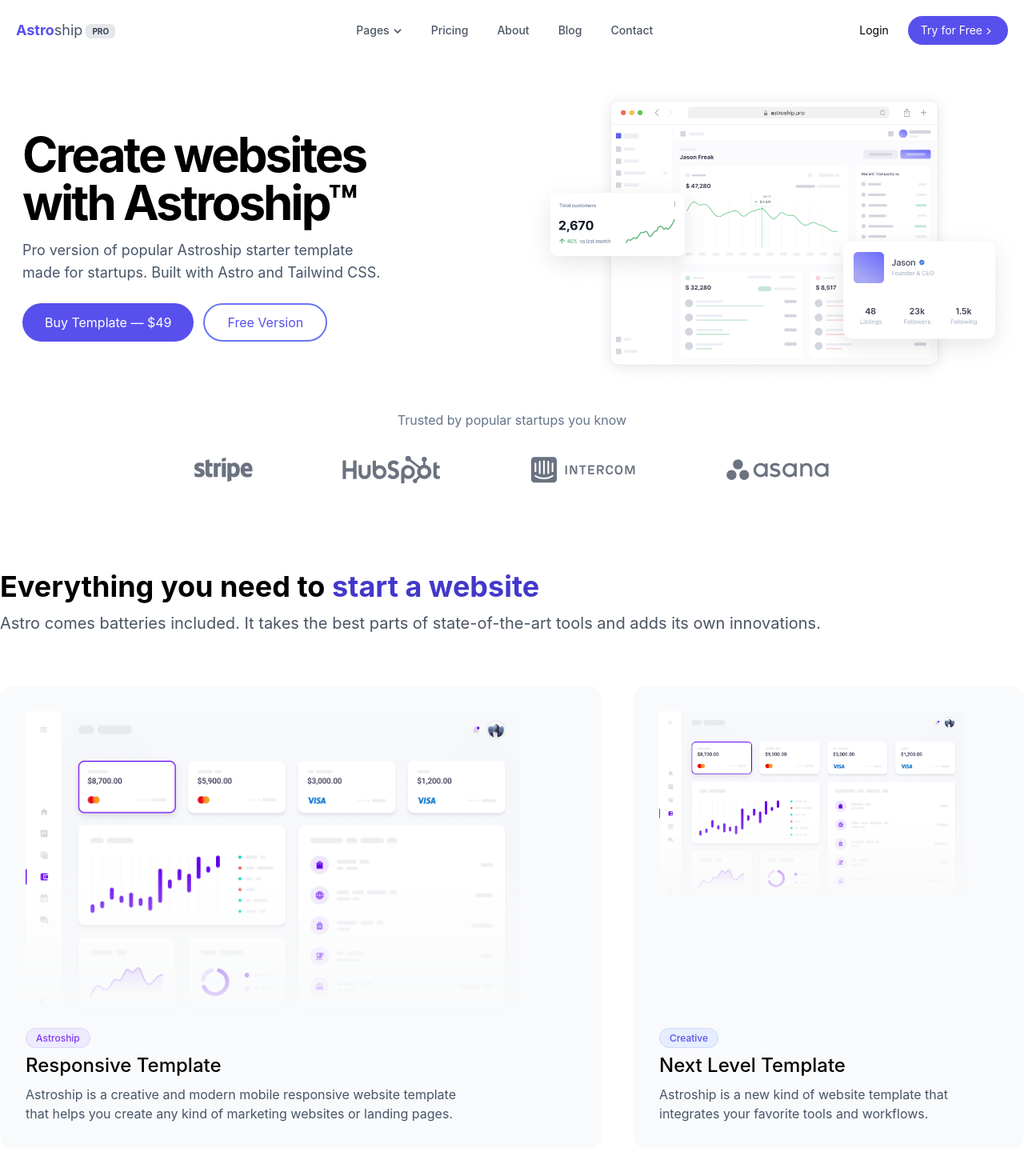
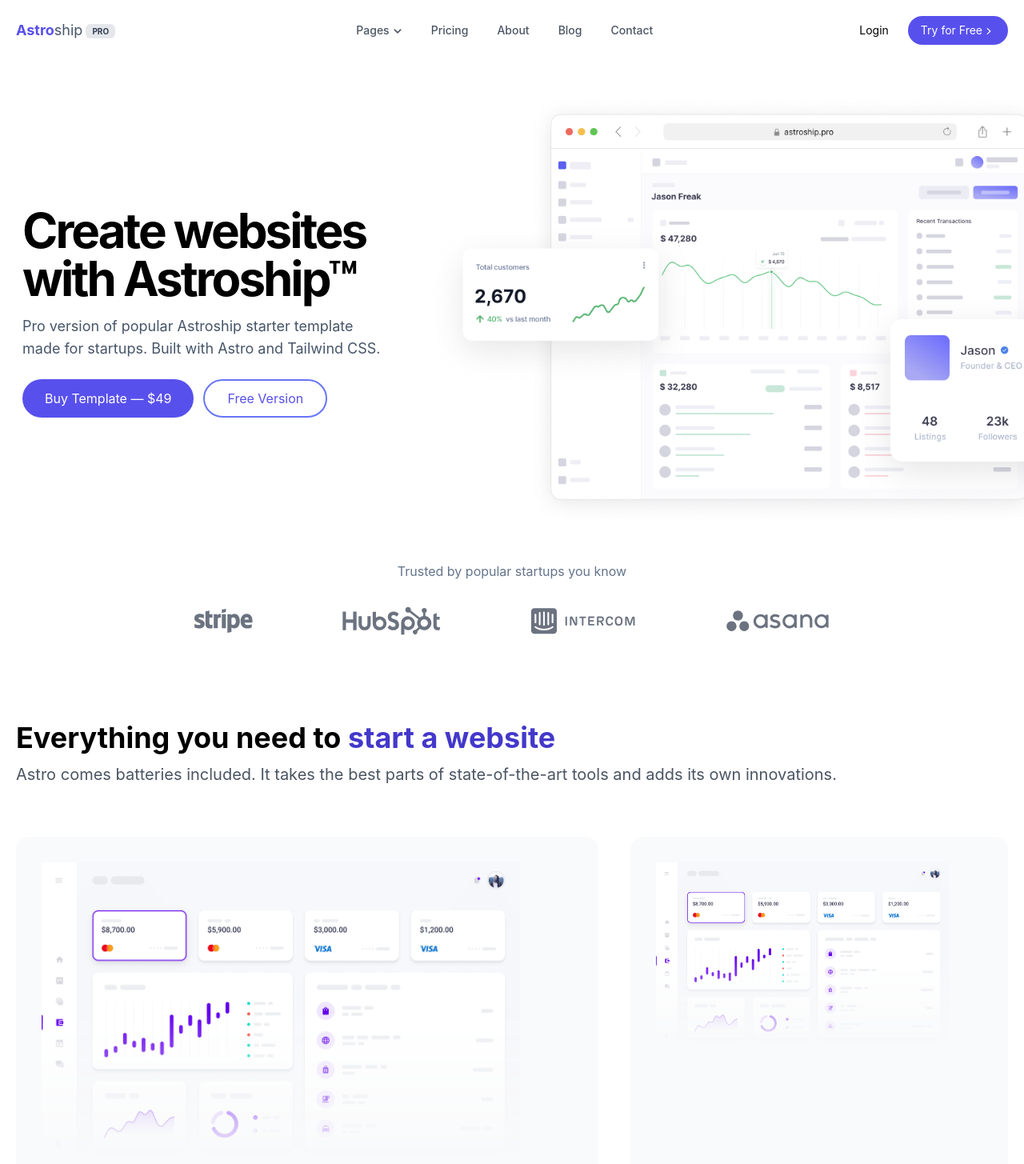
Before and after one commit to ndk98/cybersoft-capstone-taildwindcss, a website: page src/index.html in a window 1280 px wide. Shown: the top 1455 px of the page at 80% size. Drawn offline with nearby package versions, Linux system fonts and the light colour scheme.

Commit message:
Update banner

```diff
--- a/src/css/input.css
+++ b/src/css/input.css
@@ -35,7 +35,7 @@
 
 /* Feature */
 .feature {
-    padding: 100px 0;
+    padding: 100px 20px;
 }
 
 .feature .content_1 {
--- a/src/index.html
+++ b/src/index.html
@@ -200,7 +200,7 @@
             <section class="banner max-w-screen-xl mx-auto px-5">
                 <div class="lg:flex">
                     <div
-                        class="flex items-center mx-auto lg:mx-2 max-w-sm md:max-w-max basis-1/3 lg:basis-1/2"
+                        class="flex-none flex items-center mx-auto lg:mx-2 max-w-sm md:max-w-max basis-1/3 lg:basis-2/5"
                     >
                         <div>
                             <h1
@@ -237,7 +237,7 @@
                             </div>
                         </div>
                     </div>
-                    <div class="py-3 basis-2/3 lg:basis-1/2 lg:-mr-44">
+                    <div class="py-3 basis-3/3 lg:basis-4/5 lg:-mr-44">
                         <picture>
                             <img
                                 src="./images/banner.png"
```
Also changed, not shown: src/css/output.css.
